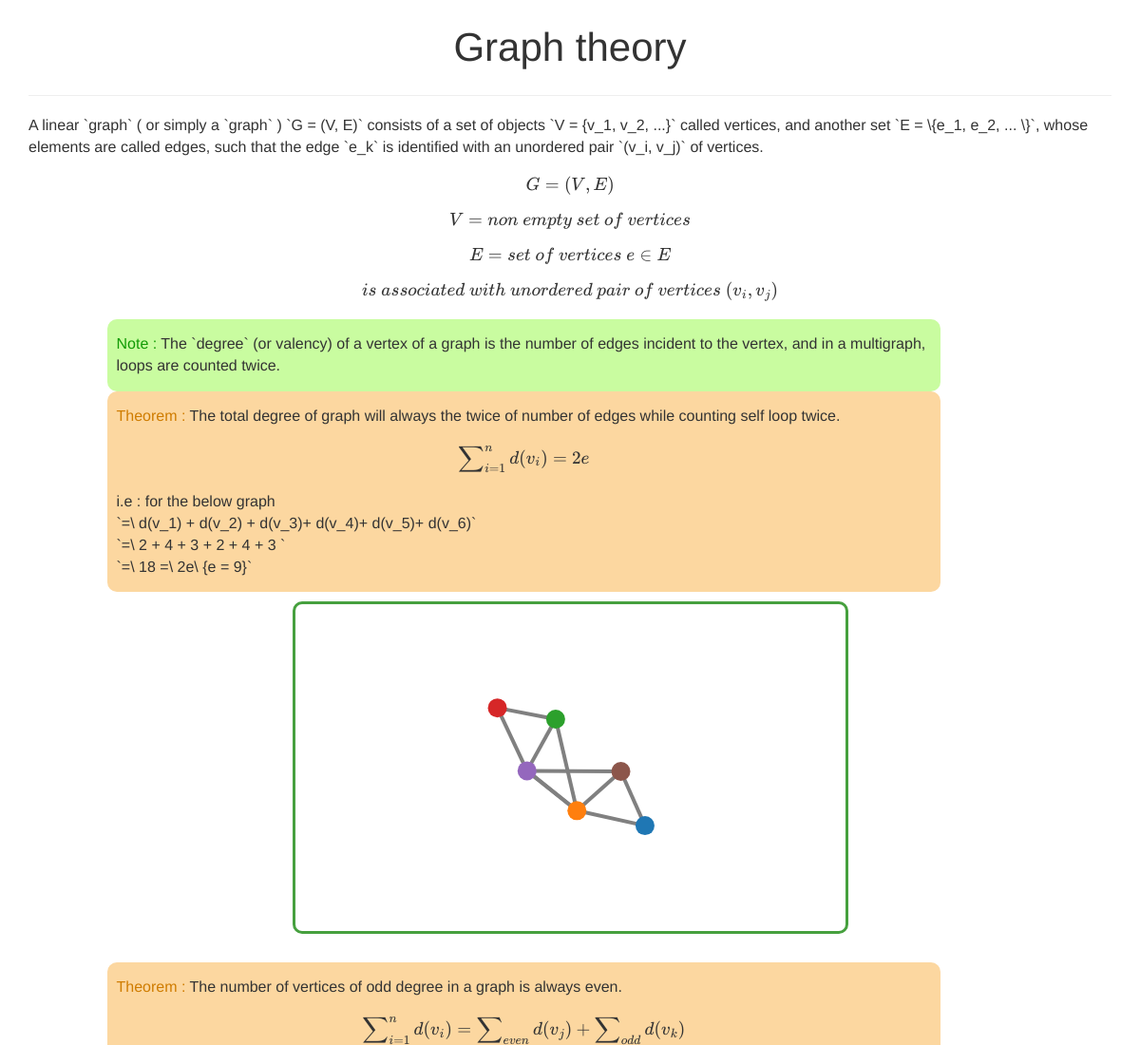
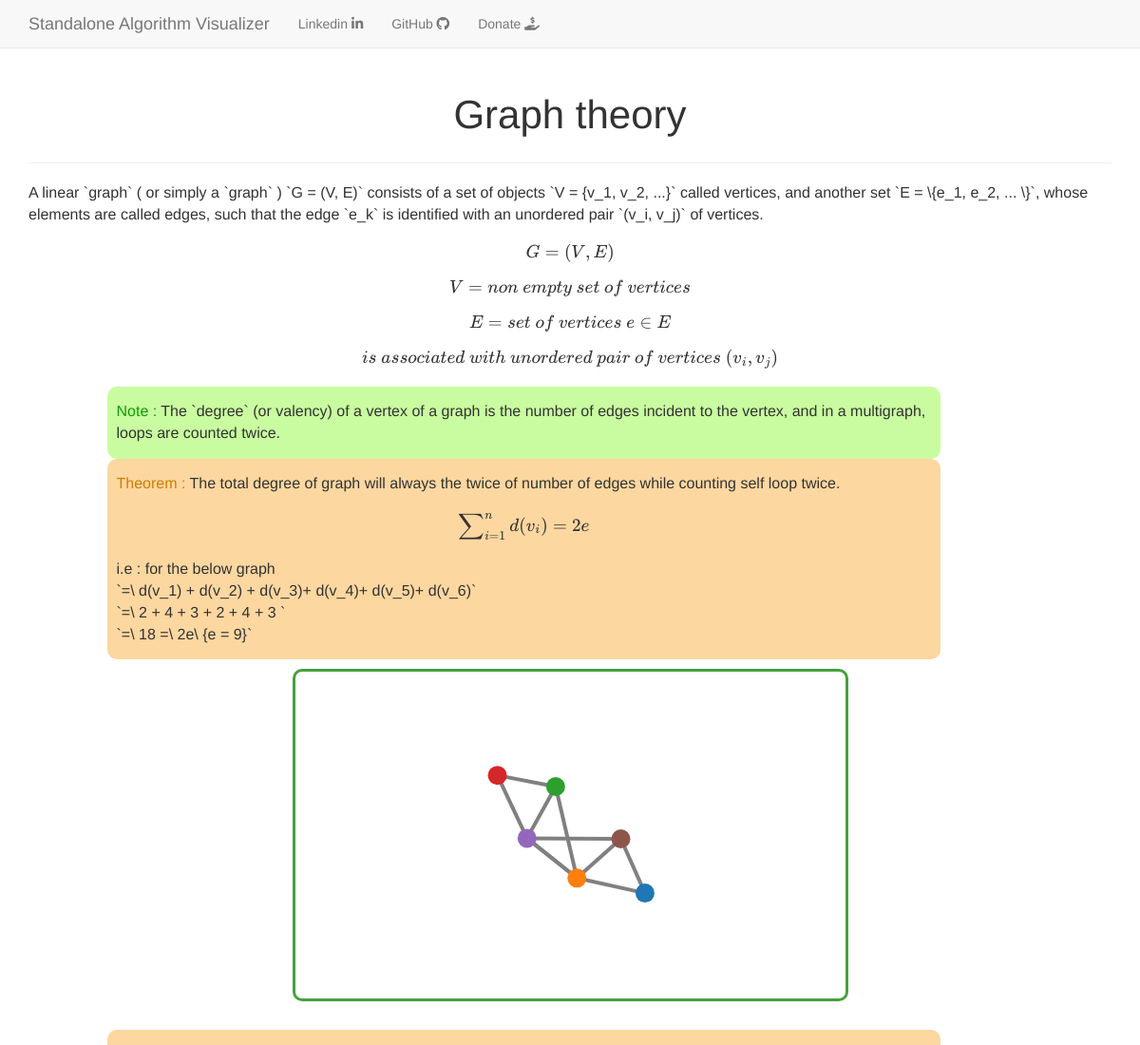
Before and after one commit to omkarnath1123/standalone-algorithm-visualizer, an Electron app: page UI/pages/introduction/introduction.html in a window 1200 px wide. Shown: the top 1100 px of the page at 95% size. Drawn offline with nearby package versions, Linux system fonts and the light colour scheme; some packages are replaced by stand-ins of ours.

Commit message:
navigation bar added

```diff
--- a/UI/pages/introduction/introduction.css
+++ b/UI/pages/introduction/introduction.css
@@ -132,3 +132,7 @@
   font-weight: 200%;
   color: rgb(17, 155, 5);
 }
+
+.navbar-nav{
+  text-align: right;
+}
--- a/UI/pages/introduction/introduction.html
+++ b/UI/pages/introduction/introduction.html
@@ -3,6 +3,10 @@
   <head>
     <title>Introduction about Graphs</title>
     <link rel="stylesheet" type="text/css" href="../../../lib/bootstrap.css" />
+    <link
+      rel="stylesheet"
+      href="https://use.fontawesome.com/releases/v5.8.1/css/all.css"
+    />
     <link rel="stylesheet" type="text/css" href="./introduction.css" />
     <script>
       if (typeof module === "object") {
@@ -21,6 +25,39 @@
     ></script>
   </head>
   <body>
+    <nav class="navbar navbar-default navbar-static-top">
+      <div class="container">
+        <a class="navbar-brand" href="#">Standalone Algorithm Visualizer</a>
+        <ul class="nav navbar-nav">
+          <li>
+            <a href="https://www.linkedin.com/in/omkarnath1123/" target="_blank"
+              >Linkedin <i class="fab fa-linkedin-in"></i
+            ></a>
+          </li>
+          <!-- <li>
+            <a href="https://www.facebook.com/omkar.nath.3110" target="_blank"
+              >Facebook <i class="fab fa-facebook-square"></i
+            ></a>
+          </li> -->
+          <!-- <li>
+            <a href="https://twitter.com/omkarnath1123" target="_blank"
+              >Twitter <i class="fab fa-twitter"></i
+            ></a>
+          </li> -->
+          <li>
+            <a href="https://github.com/omkarnath1123/" target="_blank"
+              >GitHub <i class="fab fa-github"></i>
+            </a>
+          </li>
+          <li>
+            <a href="#" target="_blank"
+              >Donate <i class="fas fa-hand-holding-usd"></i
+            ></a>
+          </li>
+        </ul>
+      </div>
+    </nav>
+
     <div class="container">
       <div class="row">
         <div class="col-md-12 col-lg-12 col-xl-12 textarea">
```
